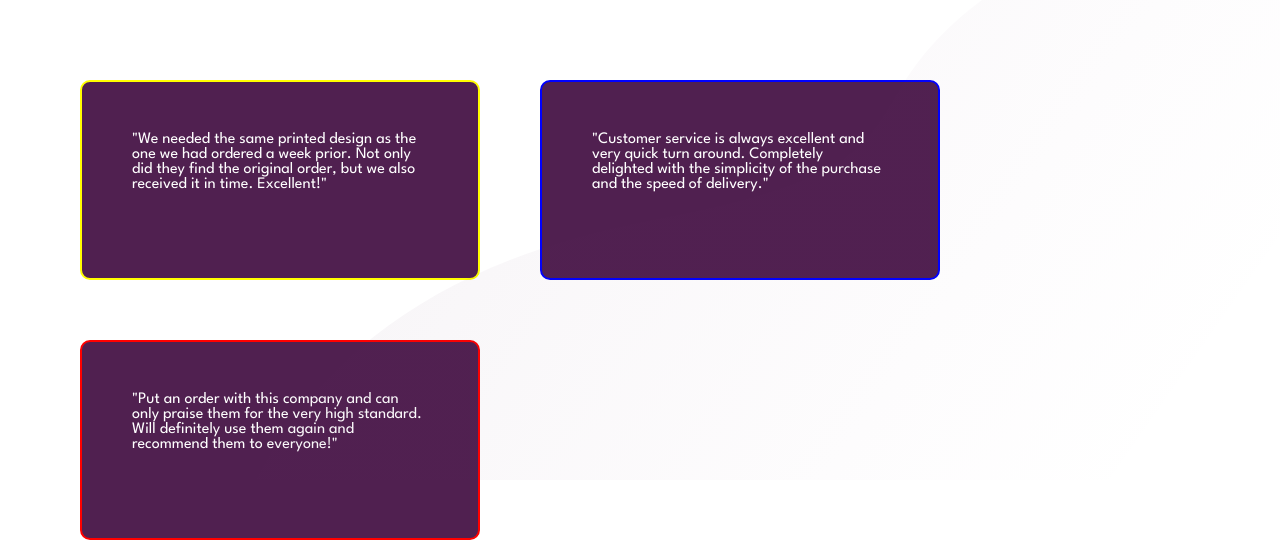
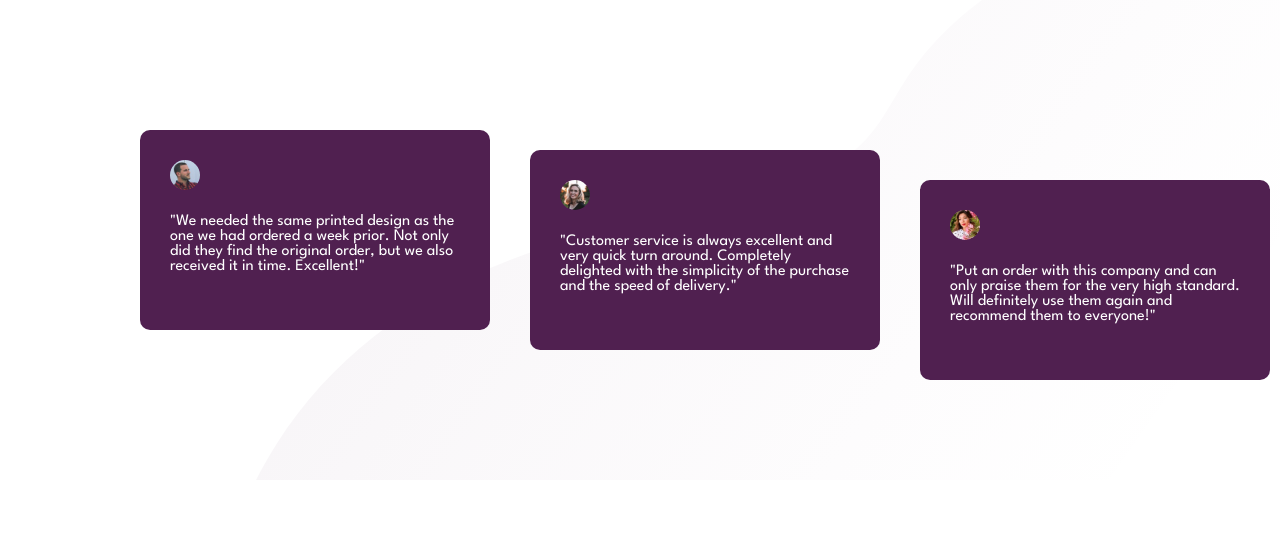
Before and after one commit to trend87/Social-Proof-Section_Challenge, a plain HTML site: page index.html in a window 1280 px wide. Shown: the part 320-860 px from the top of the page. After the commit the page ends 800 px from the top, so only its background shows below. Drawn offline with Linux system fonts and the light colour scheme.

Commit message:
added avatar in comment-box

```diff
--- a/css/style.css
+++ b/css/style.css
@@ -26,6 +26,7 @@ body{
     width: 30%;
     left: 0;
     top: 0;
+    z-index: -1;
 
 }
 .box{
@@ -41,7 +42,6 @@ body{
 
 }
 .flex-container{
-    background-color: hsl(0, 0%, 100%);
     color:  hsl(300, 43%, 22%);
     padding: 50px 0 0 80px;
     /* border: 4px solid red; */
@@ -82,12 +82,18 @@ body{
       color: hsl(300, 43%, 22%);
       font-weight: bold;
   }
+  .comment-section{
+      display: flex;
+      width: 100%;
+      height: 220px;
+      margin-left: 70px;
+  }
 .comment-box{
     /* padding-inline: 20px; */
-    margin: 30px;
+    margin: 10px 20px;
     height: 200px;
-    width: 400px;
-    padding: 50px;
+    width: 350px;
+    padding: 30px 30px;
     color:  hsl(0, 0%, 100%);
     background-color: hsl(300, 43%, 22%);
 }
@@ -95,7 +101,7 @@ body{
 
     /* height: 200px;
     width: 300px; */
-    border: 2px solid yellow;
+    /* border: 2px solid yellow; */
     border-radius: 10px;
 
 
@@ -104,20 +110,26 @@ body{
 
     /* height: 200px;
     width: 300px; */
-    border: 2px solid blue;
+    /* border: 2px solid blue; */
     border-radius: 10px;
+    margin-top: 30px;
+
 }
 .test-3{
 
     /* height: 200px;
     width: 300px; */
-    border: 2px solid red;
+    /* border: 2px solid red; */
     border-radius: 10px;
+    margin-top: 60px;
+
 }
-/* .img{
-    max-width: 100%;
-    max-height: 100%;
-} */
+.avatar{
+    height: 30px;
+    width: 30px;
+    border-radius: 100px;
+    margin-bottom: 20px;
+}
 .pattern-bottom{
     bottom:0;
     right:0;
@@ -125,4 +137,5 @@ body{
     width: 80%;
     /* width: inherit; */
     position: absolute;
+    z-index: -1;
 }
--- a/index.html
+++ b/index.html
@@ -38,16 +38,20 @@
                     <span class="fa fa-star checked"></span>
                     <span class="box-text">Rated 5 Stars in BestTech</span> </div>
             </div>
-
+                <div class="comment-section">
                     <div class=" comment-box test-1">
+                        <img class="avatar" src="images/image-colton.jpg" alt="">
                         <p>"We needed the same printed design as the one we had ordered a week prior. Not only did they find the original order, but we also received it in time. Excellent!"</p>
                     </div>
                     <div class="comment-box test-2">
+                        <img class="avatar" src="images/image-irene.jpg" alt="">
                         <p>"Customer service is always excellent and very quick turn around. Completely delighted with the simplicity of the purchase and the speed of delivery."</p>
                     </div>
                     <div class="comment-box test-3">
+                        <img class="avatar" src="images/image-anne.jpg" alt="">
                         <p>"Put an order with this company and can only praise them for the very high standard. Will definitely use them again and recommend them to everyone!"</p>
 
+                    </div>
                 </div>
             <div ><img class="pattern-bottom" src="images/bg-pattern-bottom-desktop.svg" alt="bg-pattern-bottom-desktop">
             </div>
```
Lines whose indentation alone changed are shown as unchanged.
